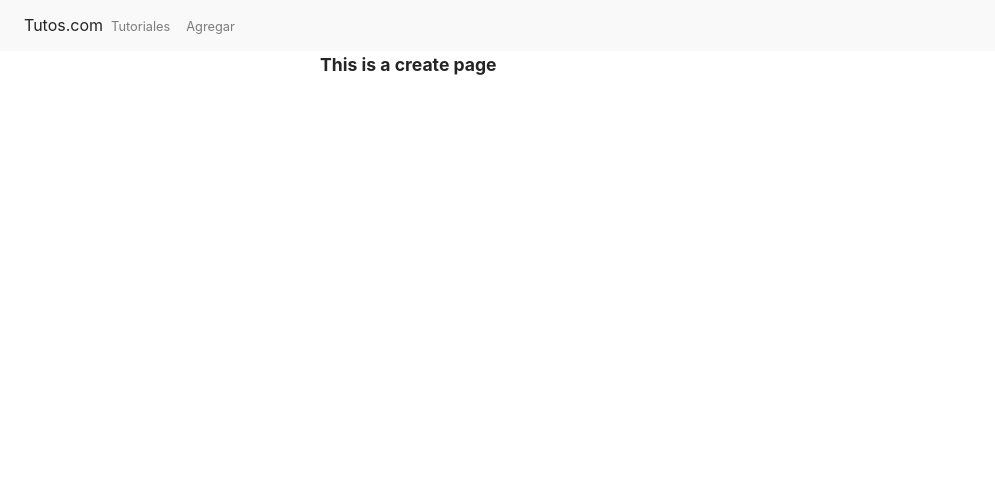
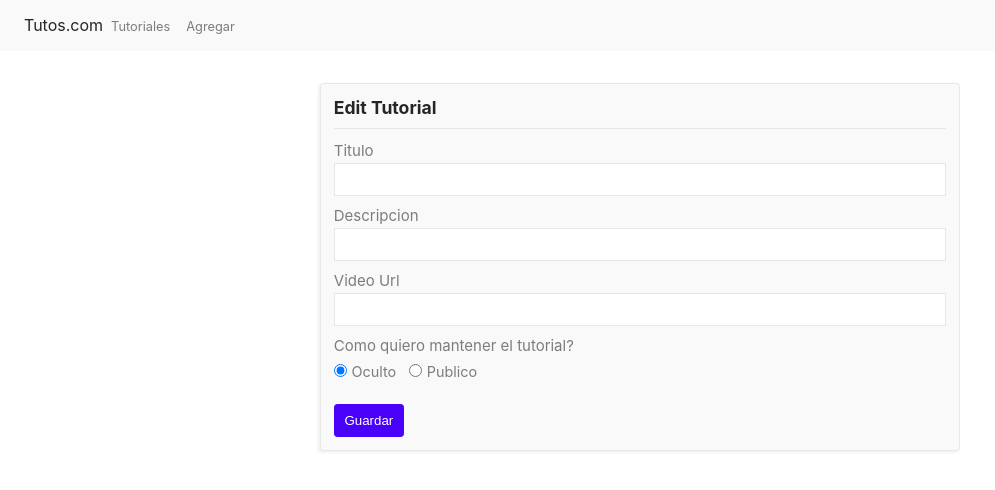
Before and after one commit to chelorope/cualit-technical-challenge, a Vue app in the folder part-1/frontend/: page /tutoriales/crear in a window 1280 px wide. Shown: the top 490 px of the page, without its empty margins (0-995 px from the left). Built offline with nearby package versions, Linux system fonts and the light colour scheme.

Commit message:
part1 - frontend - edit / create tutorial functionality

```diff
--- a/part-1/frontend/src/App.vue
+++ b/part-1/frontend/src/App.vue
@@ -13,6 +13,7 @@ import NavBar from "@/components/NavBar.vue";
 @import "@/assets/base.scss";
 
 .MainView {
+  padding: 0 0.3rem;
   max-width: 40rem;
   margin: auto;
 }
--- a/part-1/frontend/src/components/Input.vue
+++ b/part-1/frontend/src/components/Input.vue
@@ -1,5 +1,18 @@
 <script setup>
-defineProps(["name", "modelValue", "label", "required"]);
+defineProps({
+  name: String,
+  modelValue: String,
+  label: String,
+  required: Boolean,
+  type: {
+    type: String,
+    default: "text",
+    validator: (value) =>
+      ["text", "url", "email", "password", "search", "tel", "number"].includes(
+        value
+      ),
+  },
+});
 defineEmits(["update:modelValue"]);
 </script>
 
@@ -8,7 +21,7 @@ defineEmits(["update:modelValue"]);
     <p>{{ label }}</p>
     <input
       class="input-elem"
-      type="text"
+      :type="type"
       :name="name"
       :id="name"
       :value="modelValue"
--- a/part-1/frontend/src/components/TutorialEditCard.vue
+++ b/part-1/frontend/src/components/TutorialEditCard.vue
@@ -1,28 +1,23 @@
 <script setup>
-import { reactive, onUpdated } from "vue";
+import { reactive } from "vue";
 
 import Card from "@/components/Card.vue";
 import Input from "@/components/Input.vue";
 import Radio from "@/components/Radio.vue";
 import Button from "@/components/Button.vue";
 
-defineProps({
-  items: {
-    type: Array,
-  },
-});
+const props = defineProps(["title", "description", "video", "published"]);
 const emit = defineEmits(["submit"]);
 
 const state = reactive({
-  title: "",
-  description: "",
-  video: "",
-  published: "",
+  title: props.title,
+  description: props.description,
+  video: props.video,
+  published: props.published ? "publico" : "oculto",
 });
-onUpdated(() => console.log(state.title, state.description, state.published));
 
 const handleSubmit = () => {
-  emit("submit", state);
+  emit("submit", { ...state, published: state.published === "publico" });
 };
 </script>
 
@@ -31,7 +26,7 @@ const handleSubmit = () => {
     <form @submit.prevent="handleSubmit">
       <Input class="input" label="Titulo" v-model="state.title" required />
       <Input class="input" label="Descripcion" v-model="state.description" />
-      <Input class="input" label="Video Url" v-model="state.video" />
+      <Input class="input" type="url" label="Video Url" v-model="state.video" />
       <Radio
         class="radio"
         label="Como quiero mantener el tutorial?"
--- /dev/null
+++ b/part-1/frontend/src/services/tutorials.js
@@ -0,0 +1,33 @@
+const { VITE_API_DOMAIN } = import.meta.env;
+
+const formUrlEncode = (fields) => {
+  let formBody = [];
+  for (let property in fields) {
+    formBody.push(
+      encodeURIComponent(property) + "=" + encodeURIComponent(fields[property])
+    );
+  }
+  return formBody.join("&");
+};
+
+export const updateTutorial = async ({ id, video, ...data }) => {
+  const response = await fetch(`${VITE_API_DOMAIN}/tutorials/${id}`, {
+    method: "PUT",
+    headers: {
+      "Content-Type": "application/x-www-form-urlencoded;charset=UTF-8",
+    },
+    body: formUrlEncode({ video_url: video, ...data }),
+  });
+  return response.json();
+};
+
+export const createTutorial = async ({ video, ...data }) => {
+  const response = await fetch(`${VITE_API_DOMAIN}/tutorials`, {
+    method: "POST",
+    headers: {
+      "Content-Type": "application/x-www-form-urlencoded;charset=UTF-8",
+    },
+    body: formUrlEncode({ video_url: video, ...data }),
+  });
+  return response.json();
+};
--- a/part-1/frontend/src/views/CreateTutorialView.vue
+++ b/part-1/frontend/src/views/CreateTutorialView.vue
@@ -1,5 +1,32 @@
-<script setup></script>
+<script setup>
+import { useRouter } from "vue-router";
+import { createTutorial } from "../services/tutorials";
+
+import TutorialEditCard from "@/components/TutorialEditCard.vue";
+
+const router = useRouter();
+
+const handleSubmit = async (event) => {
+  const resp = await createTutorial(event);
+  console.log(resp);
+  router.push(`/tutoriales/${resp.id}`);
+};
+</script>
 
 <template>
-  <h1>This is a create page</h1>
+  <TutorialEditCard class="TutorialEditView" @submit="handleSubmit" />
 </template>
+
+<style scoped lang="scss">
+.TutorialEditView {
+  .property {
+    margin-bottom: 0.8rem;
+    font-size: 0.9rem;
+
+    .name {
+      font-weight: 500;
+      color: var(--color-text-bold);
+    }
+  }
+}
+</style>
--- a/part-1/frontend/src/views/EditTutorialView.vue
+++ b/part-1/frontend/src/views/EditTutorialView.vue
@@ -1,19 +1,33 @@
 <script setup>
-import { useRoute } from "vue-router";
+import { useRoute, useRouter } from "vue-router";
 import useSWRV from "../util/customSwr";
+import { updateTutorial } from "../services/tutorials";
 
 import TutorialEditCard from "@/components/TutorialEditCard.vue";
 
+const router = useRouter();
 const route = useRoute();
-const { data, error } = useSWRV(() => `/tutorials/${route.params.id}`);
+const { data } = useSWRV(() =>
+  route.params.id ? `/tutorials/${route.params.id}` : undefined
+);
 
-const handleSubmit = (event) => {
-  console.log(event);
+const handleSubmit = async (event) => {
+  const resp = await updateTutorial({
+    id: data.value.id,
+    ...event,
+  });
+  console.log(resp);
+  router.push(`/tutoriales/${resp.id}`);
 };
 </script>
 
 <template>
-  <TutorialEditCard class="TutorialEditView" @submit="handleSubmit" />
+  <TutorialEditCard
+    v-if="data"
+    class="TutorialEditView"
+    v-bind="{ video: data.video_url, ...data }"
+    @submit="handleSubmit"
+  />
 </template>
 
 <style scoped lang="scss">
--- a/part-1/frontend/src/views/TutorialView.vue
+++ b/part-1/frontend/src/views/TutorialView.vue
@@ -6,7 +6,9 @@ import Button from "@/components/Button.vue";
 
 const route = useRoute();
 const router = useRouter();
-const { data, error } = useSWRV(() => `/tutorials/${route.params.id}`);
+const { data, error } = useSWRV(() =>
+  route.params.id ? `/tutorials/${route.params.id}` : undefined
+);
 </script>
 
 <template>
@@ -20,6 +22,10 @@ const { data, error } = useSWRV(() => `/tutorials/${route.params.id}`);
       <div class="property">
         <span class="name">Descripción: </span>
         <span>{{ data.description ? data.description : "-" }}</span>
+      </div>
+      <div class="property">
+        <span class="name">Video Url: </span>
+        <span>{{ data.video_url ? data.video_url : "-" }}</span>
       </div>
       <div class="property">
         <span class="name">Estado: </span>
```
